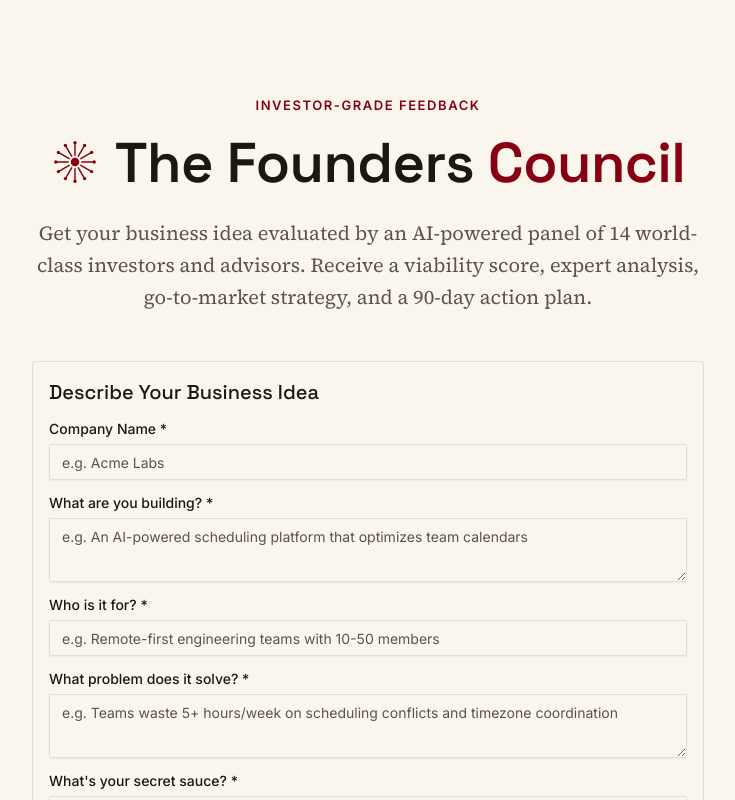
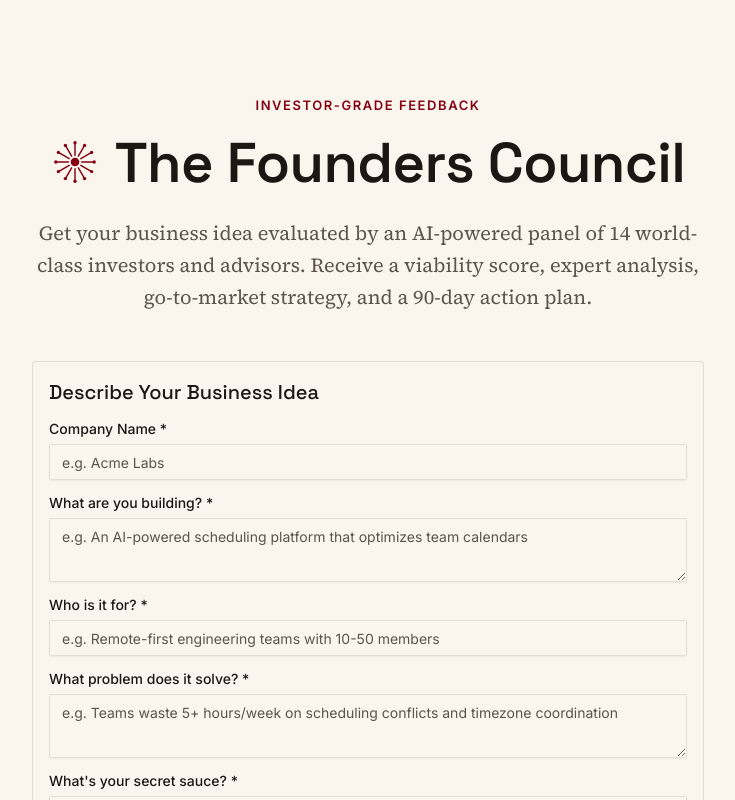
Before and after one commit to AdamAcheson/Business-Idea, a Next.js app: page / in a window 1280 px wide. Shown: the top 800 px of the page, without its empty margins (272-1007 px from the left). Built offline with nearby package versions, Linux system fonts and the light colour scheme.

Commit message:
Update page.tsx

```diff
--- a/src/app/page.tsx
+++ b/src/app/page.tsx
@@ -55,8 +55,8 @@ export default function HomePage() {
         <p className="text-eyebrow mb-4">Investor-Grade Feedback</p>
         <div className="flex items-center justify-center gap-3 md:gap-4">
           <LogoMark className="h-9 w-9 md:h-12 md:w-12 text-primary shrink-0" />
-          <h1 className="font-display font-semibold text-[40px] leading-[1.1] tracking-[-0.01em] md:text-[56px]">
-            The Founders <span className="text-primary">Council</span>
+          <h1 className="font-display font-semibold text-[40px] leading-[1.1] tracking-[-0.01em] md:text-[56px] text-foreground">
+            The Founders Council
           </h1>
         </div>
         <p className="font-serif mt-6 text-lg md:text-xl text-muted-foreground max-w-2xl mx-auto leading-[1.6]">
```
